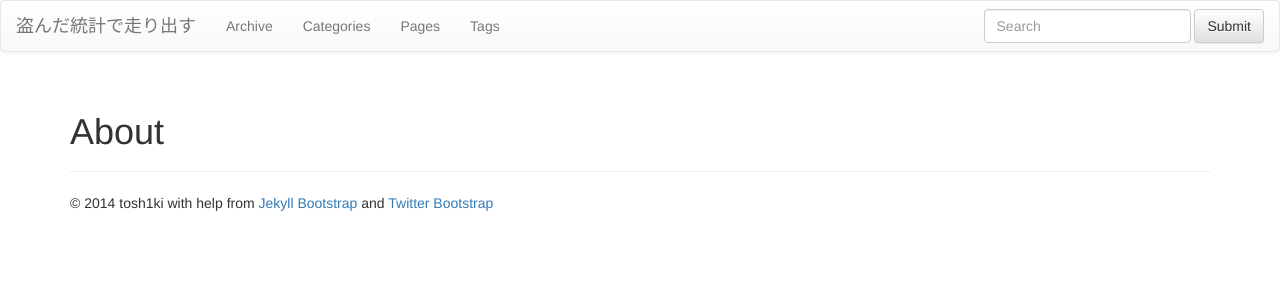
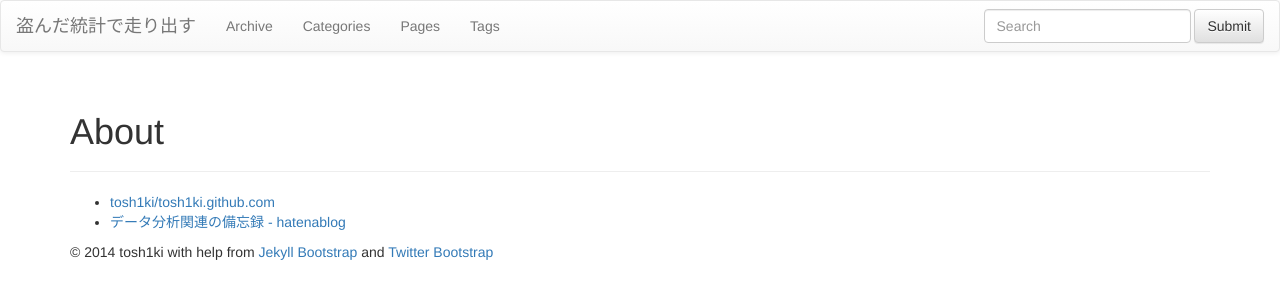
Before and after one commit to tosh1ki/tosh1ki.github.com, a Jekyll site: the page built from about.md, in a window 1280 px wide. Shown: the top 300 px of the page. Built offline with Jekyll 4.4.1, drawn with Linux system fonts in a browser that asks for light colours; nearby versions of some CDN libraries; library files that are not in the unit come from our copies.

Commit message:
edit about.md

```diff
--- a/about.md
+++ b/about.md
@@ -1,6 +1,9 @@
 ---
 layout: page
 title: "About"
-description: ""
+description: "tosh1ki"
 ---
 {% include JB/setup %}
+
+- [tosh1ki/tosh1ki.github.com](https://github.com/tosh1ki/tosh1ki.github.com)
+- [データ分析関連の備忘録 - hatenablog](http://tosh1ki.hatenablog.com/)
```
Also changed, not shown: index.md (+0 -2 lines).
